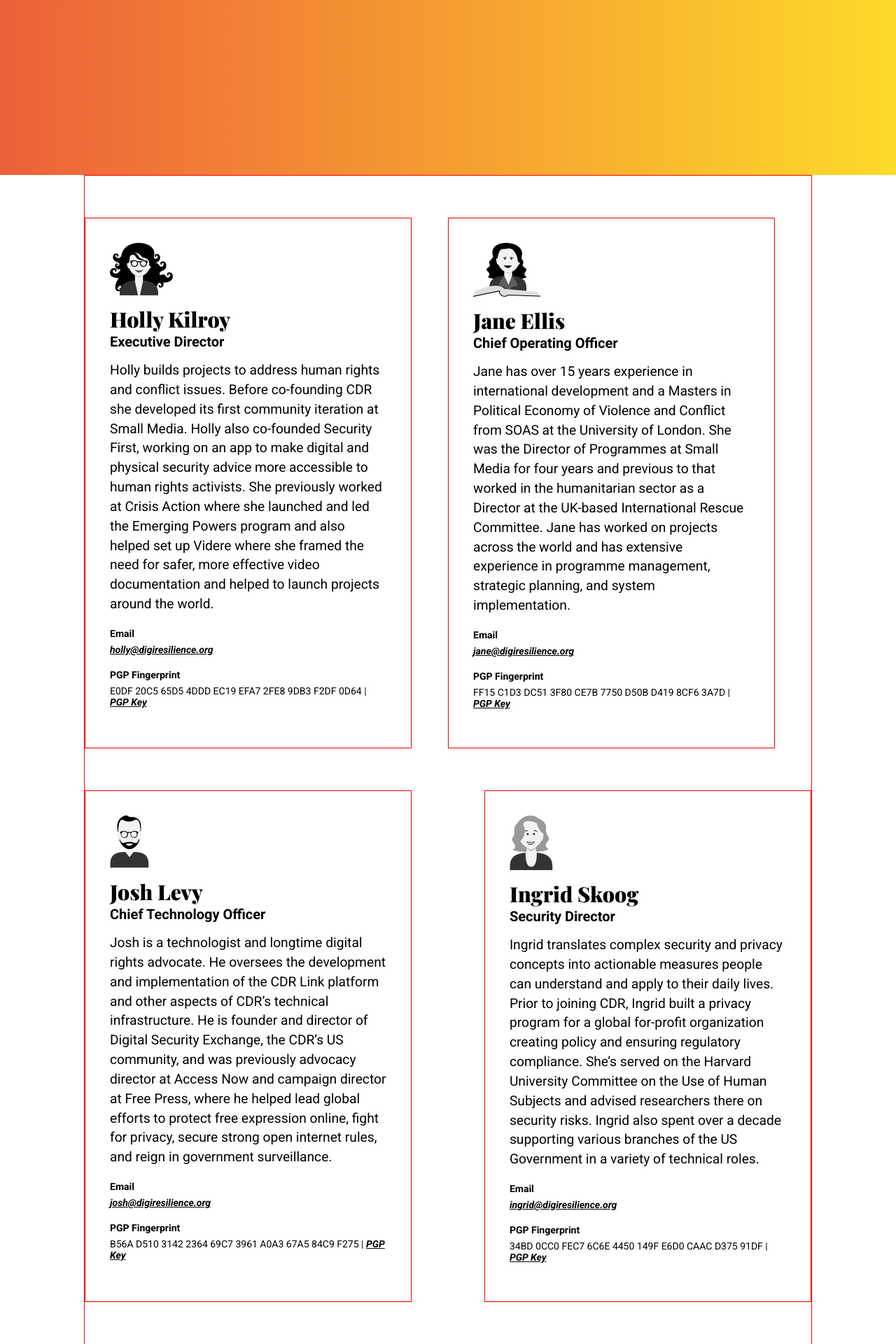
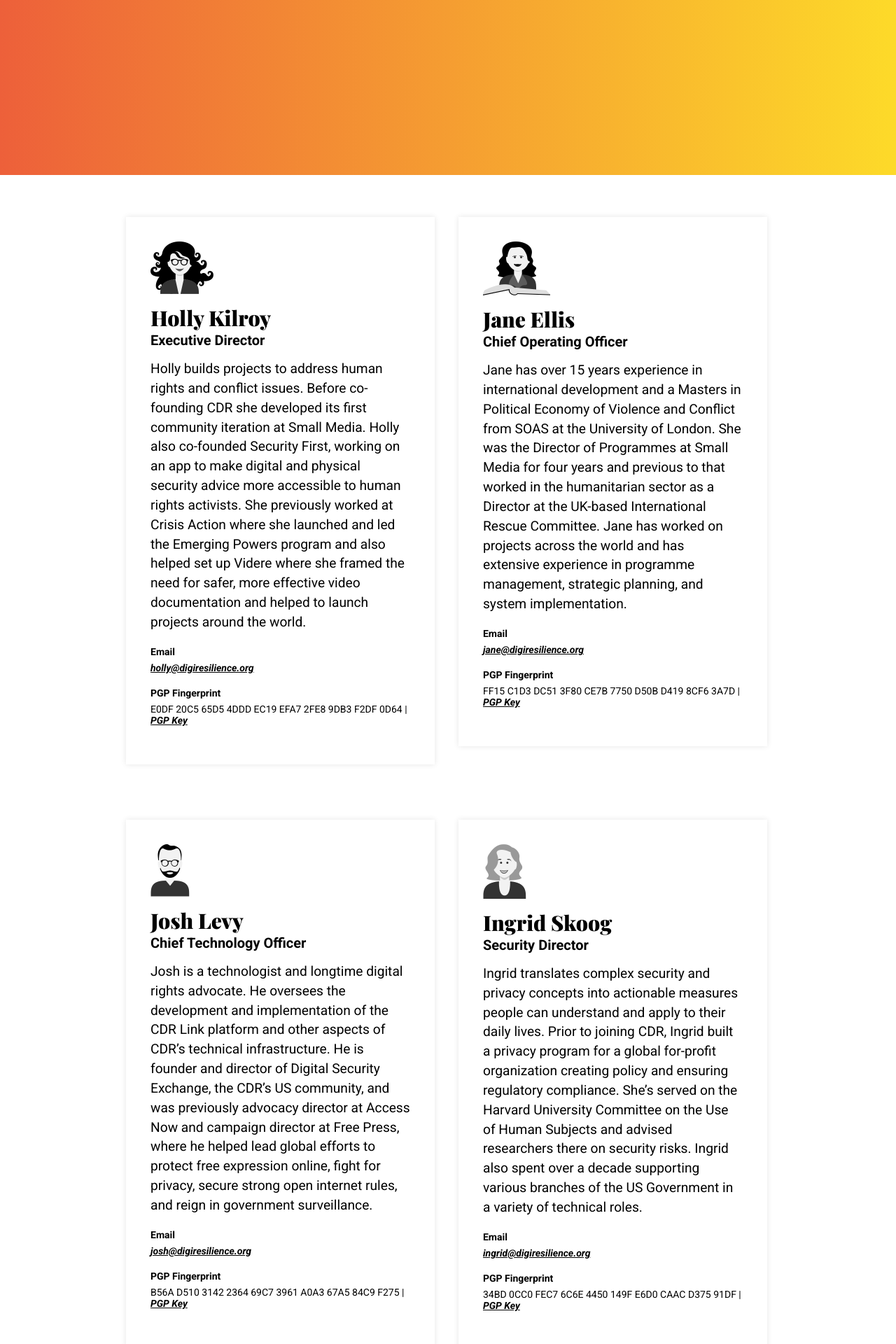
Before and after one commit to redaranj/landing, a Jekyll site: the page built from team.html, in a window 1280 px wide. Shown: the part 320-2240 px from the top of the page at 70% size. Built offline with Jekyll 4.4.1, drawn with Linux system fonts in a browser that asks for light colours; comment, search, counter and statistics services are not loaded.

Commit message:
Team page fixes.

```diff
--- a/_sass/_style.scss
+++ b/_sass/_style.scss
@@ -869,8 +869,11 @@
   margin-top: 0px;
 
   .content {
-    border: 1px solid red;
     margin: 0px auto;
+    padding-left: 60px;
+    @media screen and (max-width: $breakpoint-medium) {
+      margin-left: 0px;
+    }
   }
 }
 
@@ -1113,20 +1116,24 @@
 
 .profiles {
 	margin-top: $padding-standard;
-  display: flex;
-  flex-direction: row;
-  flex-wrap: wrap;
-  justify-content: space-between;
+  // display: flex;
+  // flex-direction: row;
+  // flex-wrap: wrap;
+  // justify-content: space-between;
 }
 
 .profile {
+  max-width: 45%;
+  display: inline-block;
 	background: $white;
 	padding: 35px;
 	box-shadow: 0 0 8px rgba($black, .1);
-  width: 45%;
-  border: 1px solid red;
   vertical-align: top;
   margin-bottom: $padding-standard;
+  margin-right: 30px;
+  @media screen and (max-width: $breakpoint-medium) {
+    max-width: 100%;
+  }
 }
 
 .profile--image {
--- a/team.html
+++ b/team.html
@@ -46,7 +46,7 @@
 						<img alt="Portrait Illustration of Jane Ellis"
 							src="assets/images/portrait-jane-96w.png"
 							srcset="assets/images/portrait-jane-192w.png 192w"
-							sizes="(max-width: 800px) 41px, 96px"
+							   sizes="(max-width: 800px) 66px, 96px"
 						/>
 					</div>
 
```
